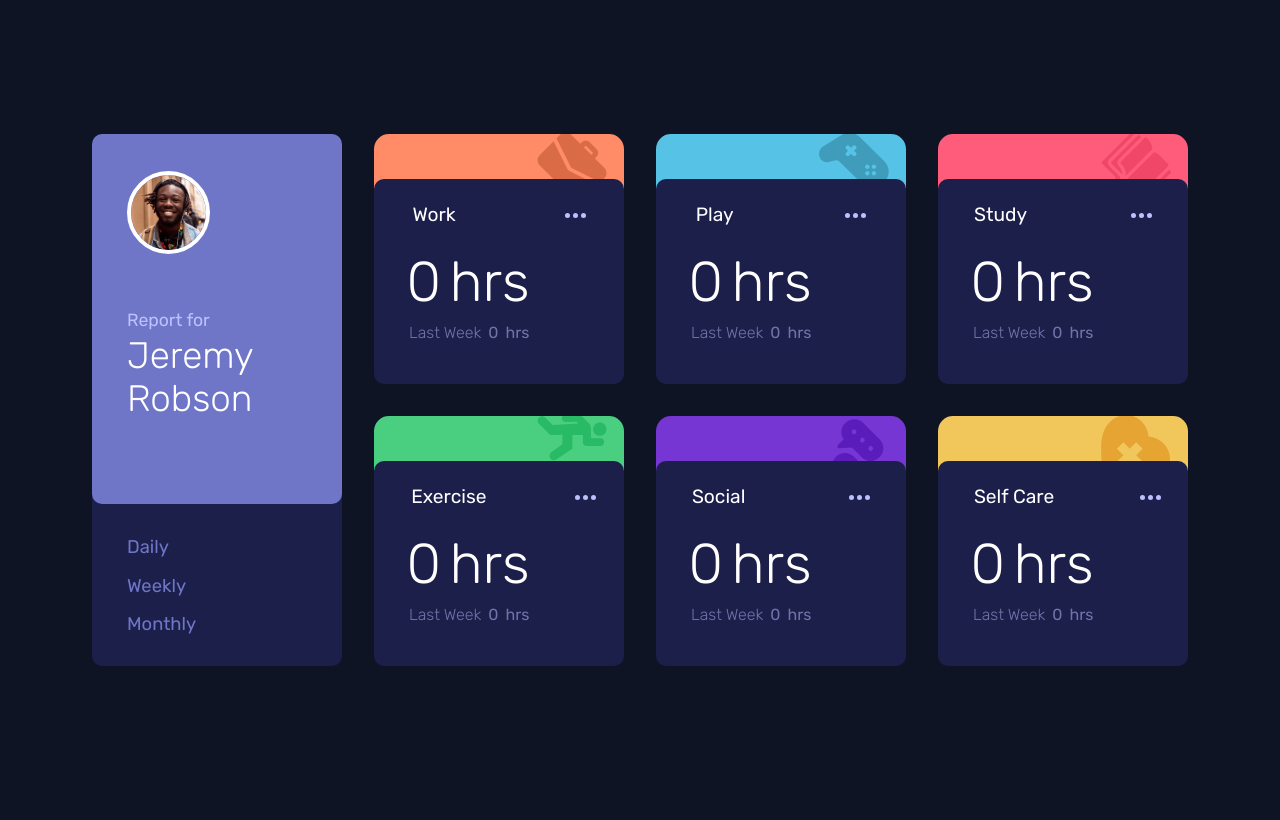
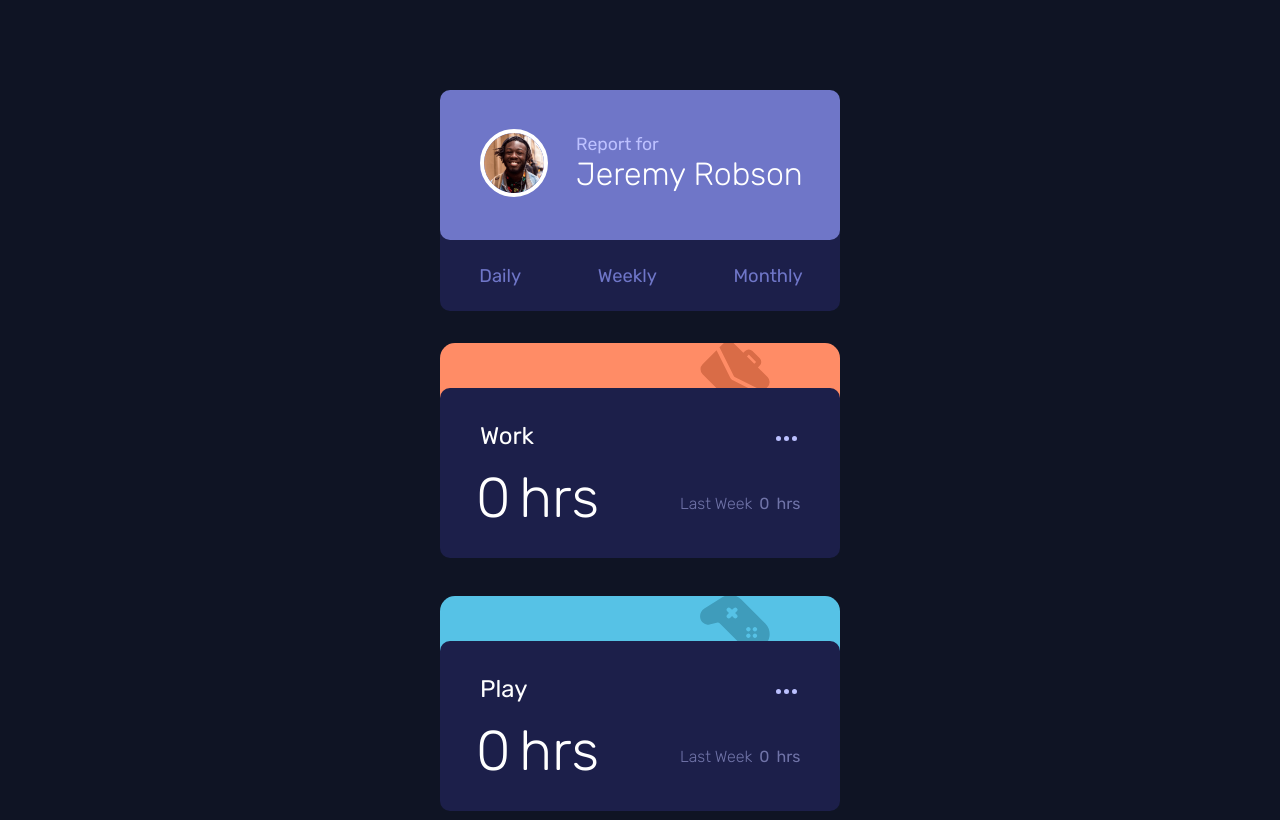
Before and after one commit to MarekMichalica/Tracking-App, a plain HTML site: page index.html in a window 1280 px wide. Shown: the top 820 px of the page. Drawn offline with Linux system fonts and the light colour scheme.

Commit message:
Final CSS & JS

```diff
--- a/script.js
+++ b/script.js
@@ -135,6 +135,13 @@ function weeklyFunction()
     document.getElementById("exercise_time").innerHTML = exerJ.weekly.current;
     document.getElementById("social_time").innerHTML = socJ.weekly.current;
     document.getElementById("self_time").innerHTML = selfJ.weekly.current;
+
+    document.getElementById("work_btm").innerHTML = wJ.weekly.previous;
+    document.getElementById("play_btm").innerHTML = playJ.weekly.previous;
+    document.getElementById("std_btm").innerHTML = studyJ.weekly.previous;
+    document.getElementById("exer_btm").innerHTML = exerJ.weekly.previous;
+    document.getElementById("soc_btm").innerHTML = socJ.weekly.previous;
+    document.getElementById("self_btm").innerHTML = selfJ.weekly.previous;
 }
 function monthlyFunction()
 {
@@ -149,4 +156,11 @@ function monthlyFunction()
     document.getElementById("exercise_time").innerHTML = exerJ.monthly.current;
     document.getElementById("social_time").innerHTML = socJ.monthly.current;
     document.getElementById("self_time").innerHTML = selfJ.monthly.current;
+
+    document.getElementById("work_btm").innerHTML = wJ.monthly.previous;
+    document.getElementById("play_btm").innerHTML = playJ.monthly.previous;
+    document.getElementById("std_btm").innerHTML = studyJ.monthly.previous;
+    document.getElementById("exer_btm").innerHTML = exerJ.monthly.previous;
+    document.getElementById("soc_btm").innerHTML = socJ.monthly.previous;
+    document.getElementById("self_btm").innerHTML = selfJ.monthly.previous;
 }
--- a/style.css
+++ b/style.css
@@ -28,7 +28,6 @@ body{
 }
 .profile_Card{
     grid-area: p;
-    background-color: white;
     border-radius: 20px;
 }
 .info_card{
@@ -215,3 +214,100 @@ a{
     text-decoration: none;
     color: hsl(235, 45%, 61%);
 }
+@media screen and (max-width:1300px){
+    body{
+        overflow-x: hidden;
+    }
+    .cards{
+        margin-top: 40em;
+        display:grid;
+        width: 400px;
+        height: 1900px;
+        grid-template-columns: 1fr;
+        grid-template-areas:
+        "p"
+        "a"
+        "b"
+        "c"
+        "d"
+        "e"
+        "f";
+    }
+    .card2,.card3,.card4,.card5,.card6{
+        margin-top: -10em;
+    }
+    .card1,.card2,.card3,.card4,.card5,.card6{
+        margin-bottom: 10em;
+    }
+    .front,.background1,.background2,.background3,.background4,.background5,.background6{
+        width: 400px;
+    }
+    .background1,.background2,.background3,.background4,.background5,.background6{
+        height: 200px;
+    }
+    .info_card{
+        display: flex;
+        height: 150px;
+    }
+    .jeremy{
+        width: 60px;
+        height: 60px;
+        top: 26%;
+        left: 10%;
+    }
+    .name{
+        position: absolute;
+        top: 43%;
+        left: 34%;
+        width: 300px;
+        font-size: 2rem;
+    }
+    h3{
+        position: relative;
+        width: 200px;
+        left: 17%;
+        top: 29%;
+    }
+    .menu{
+        margin-top: -1.8em;
+        height: 100px;
+        width: 400px;
+    }
+    ul{
+        display: flex;
+        justify-content: space-around;
+        width: 400px;
+        margin-left: -3.44em;
+    }
+    .front{
+        height: 170px;
+    }
+    .profile_Card{
+        margin-bottom: -15em;
+        width: 400px
+    }
+    .card_title,.card_title1{
+        position: absolute;
+        left: 10%;
+        top: 20%;
+        font-size: 1.5rem;
+    }
+    .moving{
+        margin-left: 0em;
+    }
+    .menu_icon{
+        position: absolute;
+        left: 84%;
+        top: 22%;
+    }
+    .hours{
+        position: absolute;
+        left: 9%;
+        top: 45%;
+    }
+    .bottomText{
+        position: absolute;
+        left: 60%;
+        top: 62%;
+    }
+}
```
